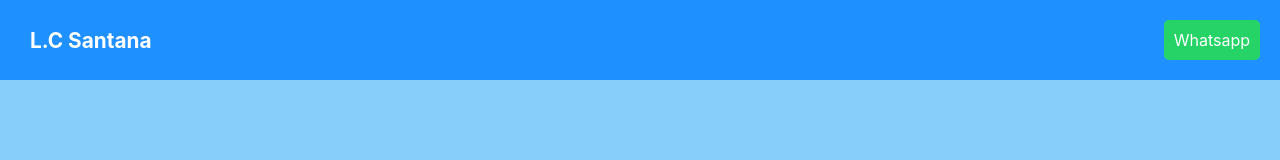
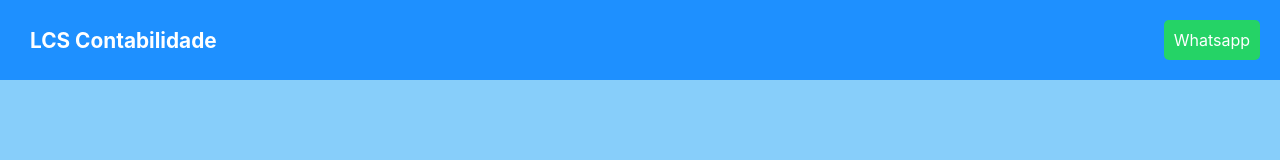
Before and after one commit to Wieduardo/onepage-luiz-carlos, a React (Create React App) app: page / in a window 1280 px wide. Shown: the top 160 px of the page. Built offline with nearby package versions, Linux system fonts and the light colour scheme.

Commit message:
Nome nav alteração

```diff
--- a/src/components/Navbar/index.jsx
+++ b/src/components/Navbar/index.jsx
@@ -9,7 +9,7 @@ function Navbar(){
     return(
         <>
         <nav>
-            <h1>L.C Santana</h1>
+            <h1>LCS Contabilidade</h1>
             <a target="_blank" rel='noreferrer'
                 href={`https://api.whatsapp.com/send?phone=+55${userData.whatsappNumber}&text=Ol%C3%A1%2C%20venho%20por%20meio%20do%20seu%20portf%C3%B3lio%20na%20internet%2C%20gostaria%20de%20conhecer%20melhor%20seus%20servi%C3%A7os`}>Whatsapp</a>
         </nav>
```
